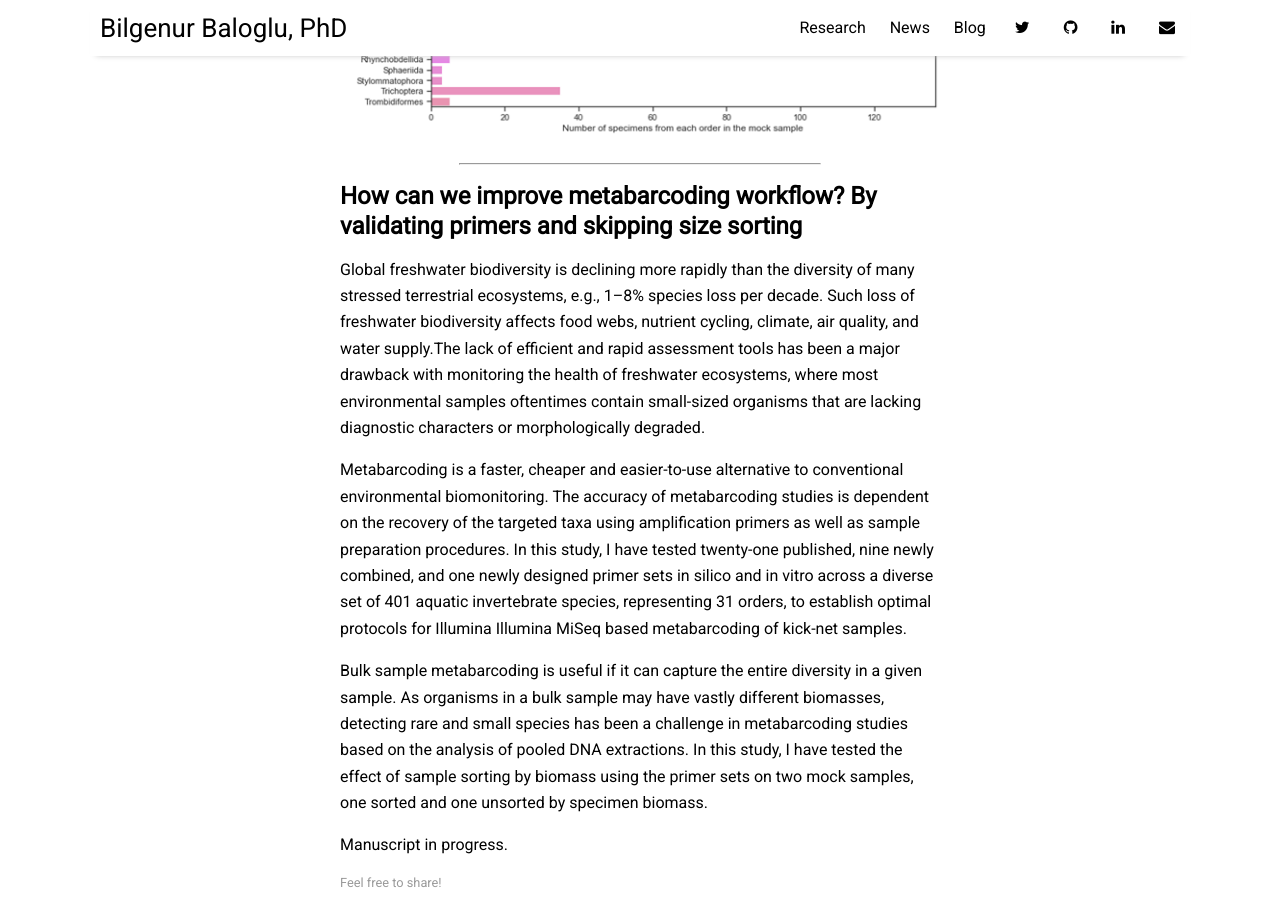
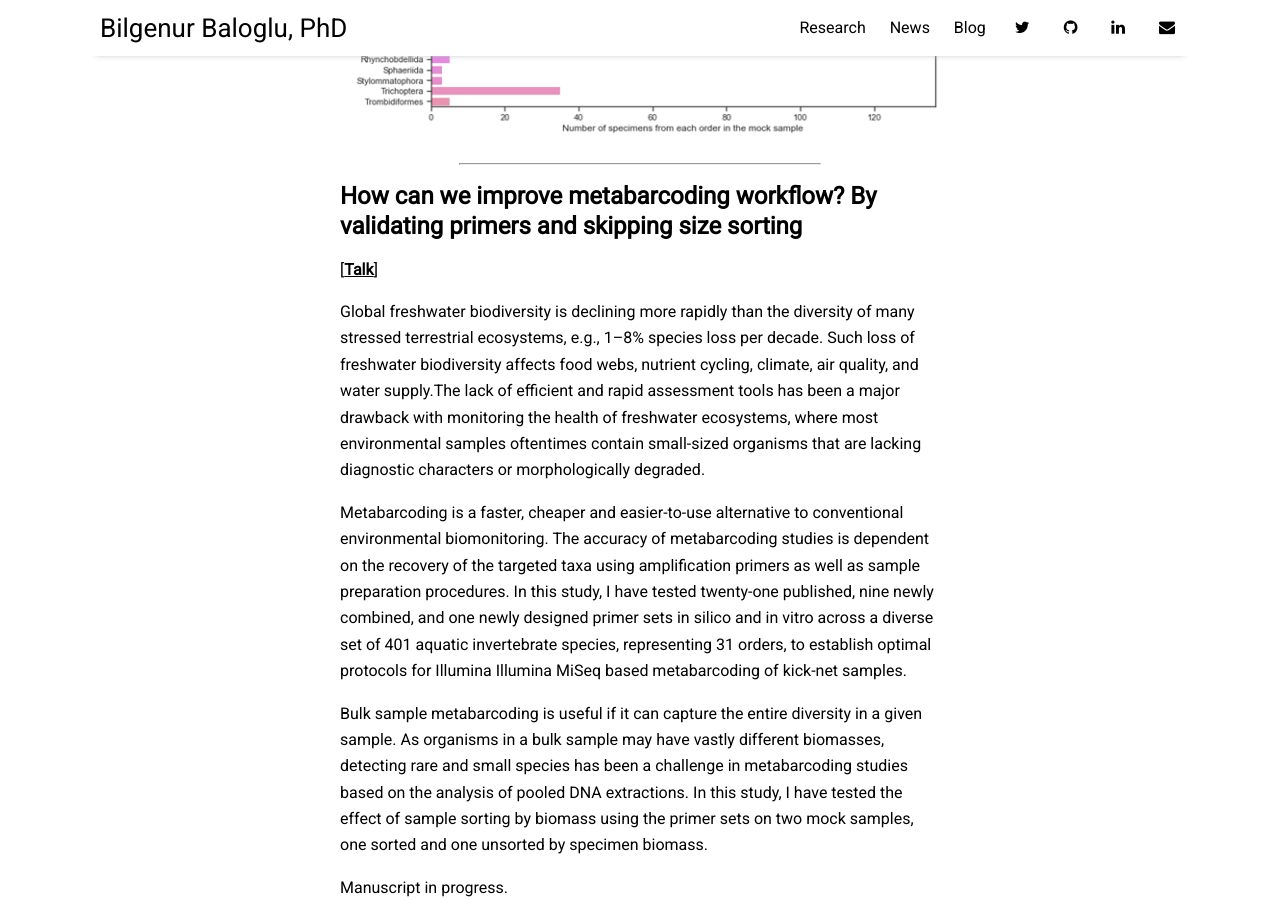
Before and after one commit to BBaloglu/bbaloglu.github.io, a Jekyll site: the page built from _posts/2020-06-10-improving-Metabarcoding.md, in a window 1280 px wide and 900 px high, scrolled down 448 px. Built offline with Jekyll 4.4.1, drawn with Linux system fonts in a browser that asks for light colours; nearby versions of some CDN libraries.

Commit message:
Update 2020-06-10-improving-Metabarcoding.md

```diff
--- a/_posts/2020-06-10-improving-Metabarcoding.md
+++ b/_posts/2020-06-10-improving-Metabarcoding.md
@@ -11,6 +11,8 @@ display_img: True
 <hr style="margin-left: auto; margin-right: auto; width: 60%; color: #f2f2f2">
 
 ## How can we improve metabarcoding workflow? By validating primers and skipping size sorting
+[\[**Talk**\]](https://www.youtube.com/watch?v=naA9RpGuEGM&feature=youtu.be)
+
 
 Global freshwater biodiversity is declining more rapidly than the diversity of many stressed terrestrial ecosystems, e.g., 1–8% species loss per decade.
 Such loss of freshwater biodiversity affects food webs, nutrient cycling, climate, air quality, and water supply.The lack of efficient and rapid assessment tools
```
